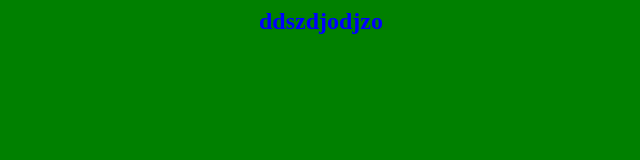
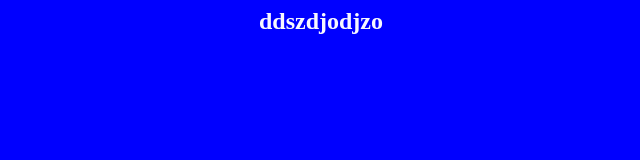
Before and after one commit to zapatox/gittest, a plain HTML site: page index.html in a window 1280 px wide. Shown: the whole page, without its empty margins (319-959 px from the left). Drawn offline with Linux system fonts and the light colour scheme.

Commit message:
Update index.html

```diff
--- a/index.html
+++ b/index.html
@@ -2,14 +2,15 @@
 <style>
 h2{
 
-	color:blue;
+	color:ghostwhite;
 	text-align: center;
+
 
 }
 body
 {
 
-	background-color: green;
+	background-color: blue;
 }
 
 
```
